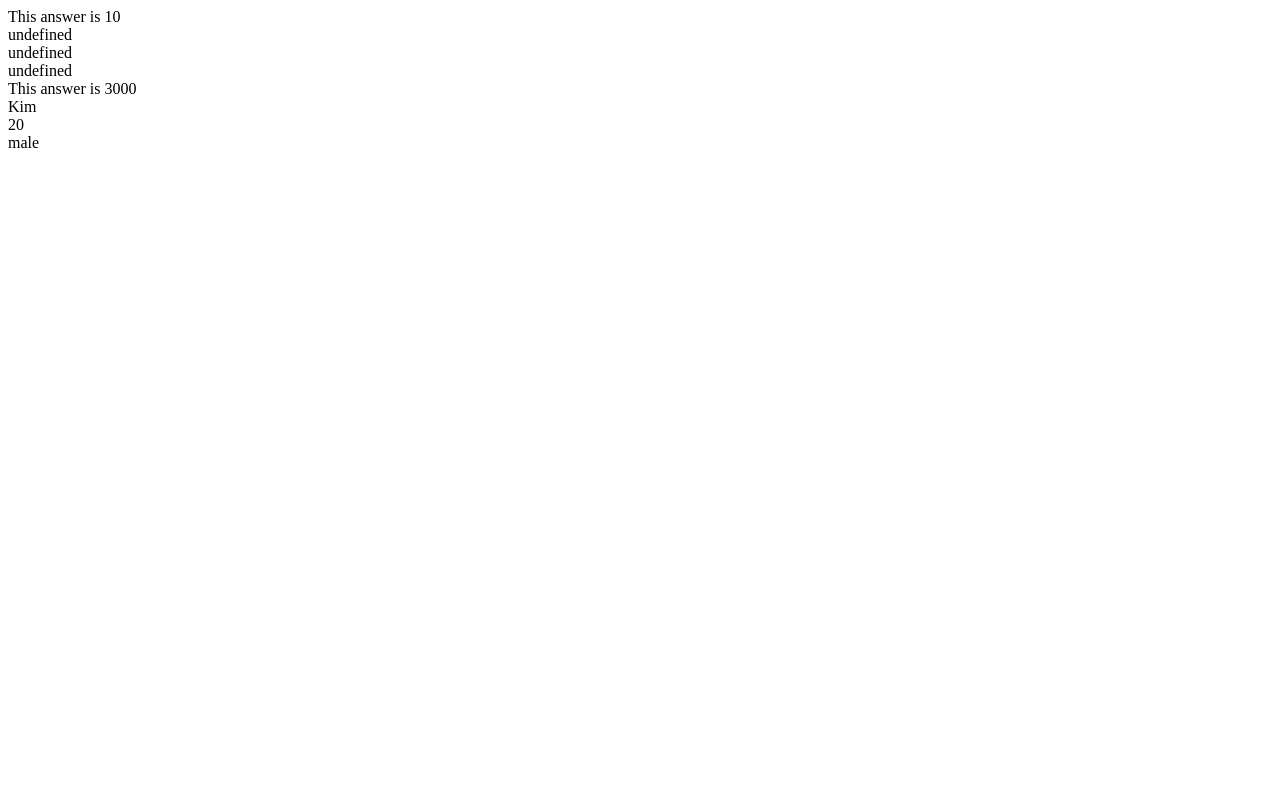
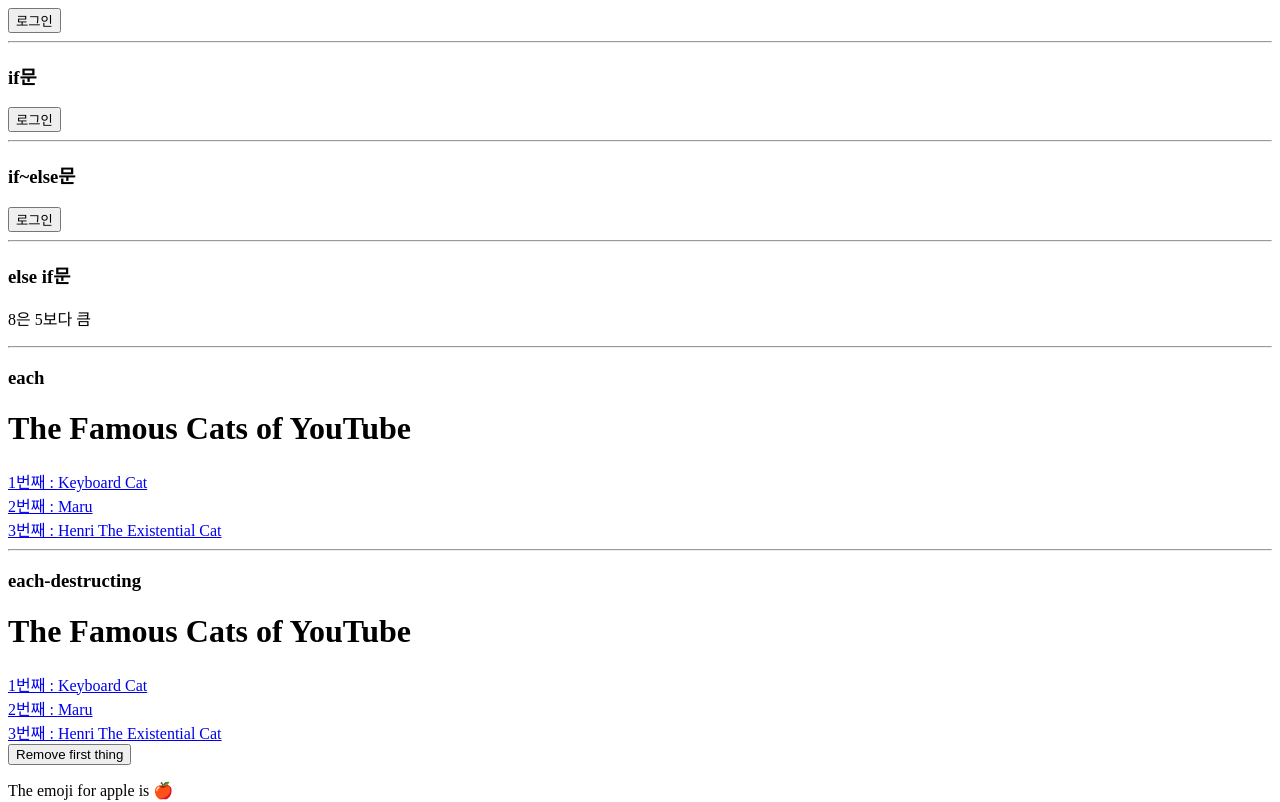
Before and after one commit to mijinyun/tech_study, a SvelteKit app in the folder myapp/: page / in a window 1280 px wide. Shown: the top 802 px of the page. Built offline with nearby package versions, Linux system fonts and the light colour scheme.

Commit message:
study: reactivity / push etc. 정리, Logic -ing

```diff
--- a/myapp/src/routes/+page.svelte
+++ b/myapp/src/routes/+page.svelte
@@ -1,9 +1,11 @@
 <script>
 	import Introduce from "./Introduce.svelte";
+	import Logic from "./Logic.svelte";
 	import Props from "./Props.svelte";
 	import Reactivity from "./Reactivity.svelte";
 </script>
 
 <!-- <Introduce /> -->
 <!-- <Reactivity /> -->
-<Props />
+<!-- <Props /> -->
+<Logic />
--- a/myapp/src/routes/Introduce.svelte
+++ b/myapp/src/routes/Introduce.svelte
@@ -1,5 +1,4 @@
 <script>
-    // 1.introduce
     let name = 'world';
     let image = '/image.gif'
     import Nested from "./Nested.svelte";
@@ -7,7 +6,6 @@
 </script>
 
 <style>
-    /* introduce */
     h3 {
         color:crimson;
         font-size:2rem;
@@ -18,7 +16,6 @@
     }
 </style>
 
-    <!-- 1. introduce -->
 <h1>hello {name.toUpperCase()}!</h1>
 <img src={image} alt="dancing!">
 <h3>Styling test!
--- /dev/null
+++ b/myapp/src/routes/Logic.svelte
@@ -0,0 +1,100 @@
+<script>
+	import Thing from "./Thing.svelte";
+
+    let user = { loggedIn : false };
+    $: userState = user.loggedIn ?'로그아웃' : '로그인';
+
+    function toggle() {
+        user.loggedIn = !user.loggedIn;
+    }
+
+    // elseif
+    let num = 8;
+
+
+    //Each
+    let cats = [
+		{ id: 'J---aiyznGQ', name: 'Keyboard Cat' },
+		{ id: 'z_AbfPXTKms', name: 'Maru' },
+		{ id: 'OUtn3pvWmpg', name: 'Henri The Existential Cat' }
+	];
+
+    //Keyed each blocks
+    let things = [
+        {id:1 , name: 'apple'},
+        { id: 2, name: 'banana' },
+		{ id: 3, name: 'carrot' },
+		{ id: 4, name: 'doughnut' },
+		{ id: 5, name: 'egg' }
+    ]
+
+    function removeFirst() {
+        things = [...things.slice(1)];
+    }
+
+
+</script>
+
+<button on:click={toggle}>{userState}</button>
+
+<!-- if문 사용 -->
+<hr>
+<h3>if문</h3>
+{#if user.loggedIn}
+    <button on:click={toggle}>로그아웃</button>
+{/if}
+
+{#if !user.loggedIn}
+    <button on:click={toggle}>로그인</button>
+{/if}
+
+
+<!-- if~else문 -->
+<hr>
+<h3>if~else문</h3>
+{#if user.loggedIn}
+    <button on:click={toggle}>로그아웃</button>
+{:else}
+    <button on:click={toggle}>로그인</button>
+{/if}
+
+
+<!-- elseif문 -->
+<hr>
+<h3>else if문</h3>
+{#if num > 10}
+    <p>{num}은 10보다 큼</p>
+{:else if num > 5}
+    <p>{num}은 5보다 큼</p>
+{:else}
+    <p>{num}은 0보다 큼</p>
+{/if}
+
+
+
+<!-- each -->
+<hr>
+<h3>each</h3>
+<h1>The Famous Cats of YouTube</h1>
+{#each cats as cat,i}
+    <div>
+        <a href="https://www.youtube.com/watch?v={cat.id}" target="_blank" rel="noreferrer">{i+1}번째 : {cat.name}</a>
+    </div>
+{/each}
+
+<hr>
+
+<h3>each-destructing</h3>
+<h1>The Famous Cats of YouTube</h1>
+{#each cats as {id,name},i}
+    <div>
+        <a href="https://www.youtube.com/watch?v={id}" target="_blank" rel="noreferrer">{i+1}번째 : {name}</a>
+    </div>
+{/each}
+
+
+<!-- Keyed each blocks -->
+<button on:click={removeFirst}>Remove first thing</button>
+{#each things as thing}
+    <Thing name={thing.name}/>
+{/each}
--- a/myapp/src/routes/Reactivity.svelte
+++ b/myapp/src/routes/Reactivity.svelte
@@ -19,7 +19,13 @@
 
     function increase() {
         count += 1;
-        numbers = [...numbers,count];
+        numbers.push(count);
+        numbers = [...numbers];
+        // numbers = [...numbers,count]; // 위 두줄은 이 한줄을 통해서 .set 처리와 동시에 push도 하는셈!
+
+        // ' = ' 이라는 것은 ' .set = '를 의미한다.
+        // svelte에서는 set을 통해 값을 덮어쓰는 방식인데 단지 numbers.push()로만 사용할 경우, 배열에는 추가되지만 set을 해준 것이 아니기 때문에 set을 통한 call이 이뤄지지 않는 것. 그렇기때문에 업데이트가 되지않는 것
+        // 즉, numbers = ~ 과정을 통해서 .set을 해주면 업데이트가 되는 것!!
     }
     function descrease(){
         count >=1 ? count -= 1 : count = 0;
--- /dev/null
+++ b/myapp/src/routes/Thing.svelte
@@ -0,0 +1,12 @@
+<script>
+    const emojis = {
+        apple: "🍎",
+        banana: "🍌",
+        carrot: "🥕",
+        doughnut: "🍩",
+        egg: "🥚"
+	}
+    export let name;
+</script>
+
+<p>The emoji for {name} is {emojis[name]}</p>
```
Lines whose indentation alone changed are shown as unchanged.
